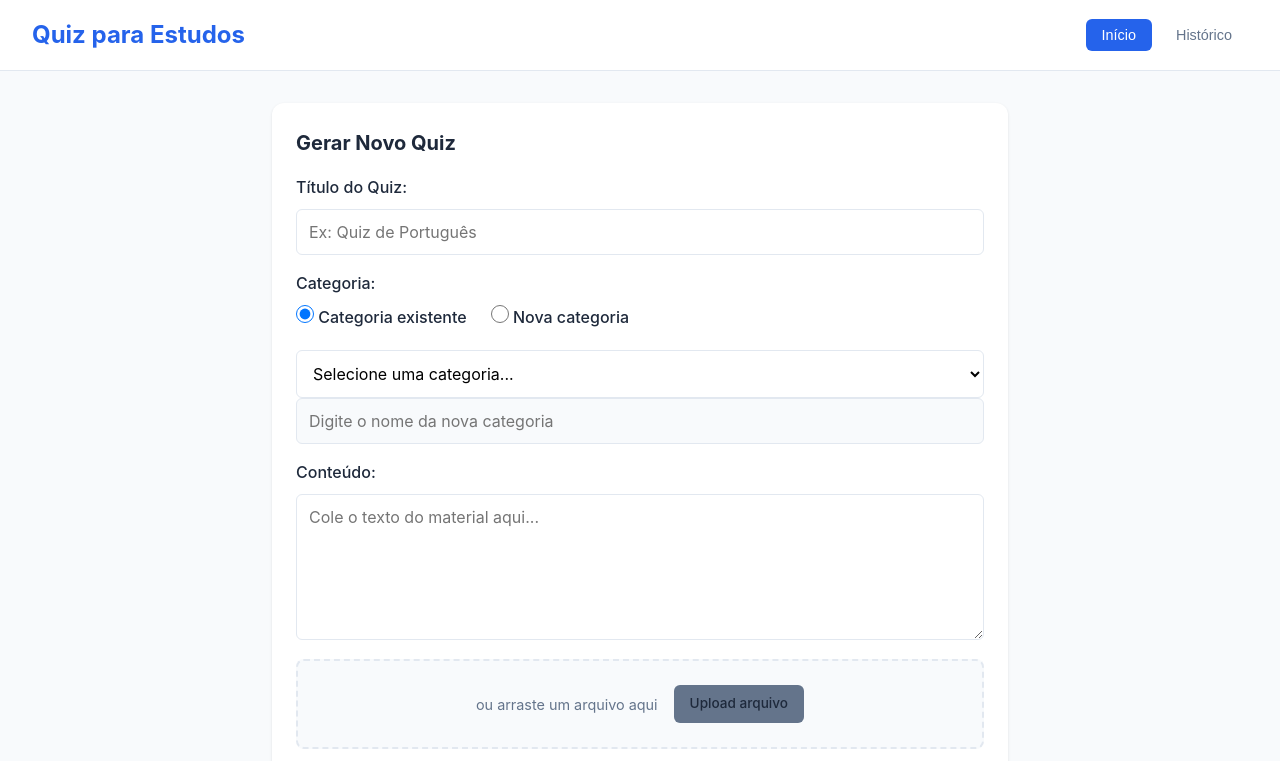
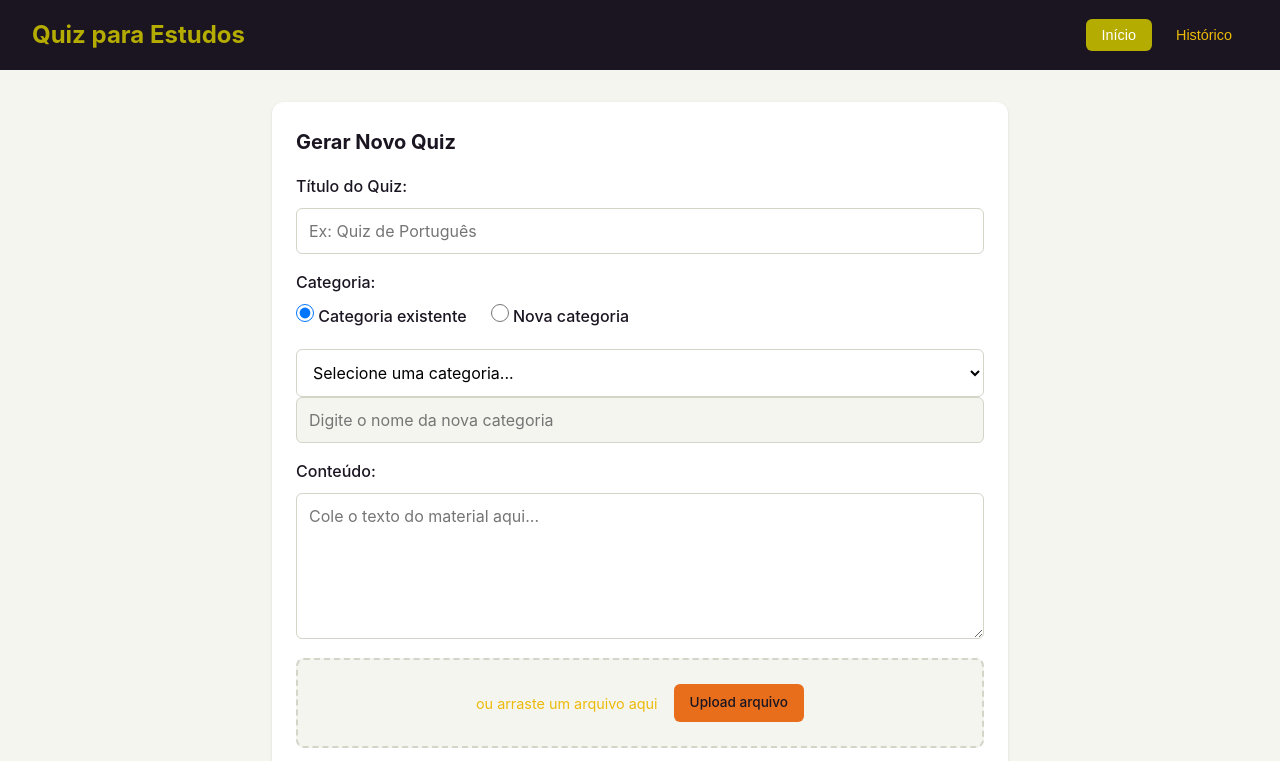
Before and after one commit to jady-sm-godoi/QUIZ-PARA-ESTUDOS, a plain HTML site: page frontend/index.html in a window 1280 px wide. Shown: the top 761 px of the page. Drawn offline with Linux system fonts and the light colour scheme; files that its build step writes are made by us from their sources; no server answers; files whose address does not match are found by name.

Commit message:
style: apply new color palette to quiz app

```diff
--- a/frontend/css/style.css
+++ b/frontend/css/style.css
@@ -5,14 +5,16 @@
 }
 
 :root {
-    --primary-color: #2563eb;
-    --secondary-color: #64748b;
-    --success-color: #22c55e;
-    --error-color: #ef4444;
-    --bg-color: #f8fafc;
+    --primary-color: #b5ac01;
+    --secondary-color: #ecba09;
+    --accent-color: #e86e1c;
+    --success-color: #b5ac01;
+    --error-color: #d41e45;
+    --dark-color: #1b1521;
+    --bg-color: #f5f5f0;
     --card-bg: #ffffff;
-    --text-color: #1e293b;
-    --border-color: #e2e8f0;
+    --text-color: #1b1521;
+    --border-color: #d4d4c9;
 }
 
 body {
@@ -26,14 +28,42 @@ body {
 }
 
 header {
-    background-color: var(--card-bg);
-    border-bottom: 1px solid var(--border-color);
+    background-color: var(--dark-color);
+    border-bottom: none;
     padding: 1rem 2rem;
     display: flex;
     justify-content: space-between;
     align-items: center;
     flex-wrap: wrap;
     gap: 1rem;
+}
+
+header h1 {
+    color: var(--secondary-color);
+    font-size: 1.5rem;
+}
+
+.nav-btn {
+    background: transparent;
+    border: 1px solid var(--border-color);
+    color: var(--text-color);
+    padding: 0.5rem 1rem;
+    border-radius: 0.375rem;
+    cursor: pointer;
+    transition: all 0.2s;
+    font-weight: 500;
+}
+
+.nav-btn:hover {
+    background-color: var(--primary-color);
+    color: white;
+    border-color: var(--primary-color);
+}
+
+.nav-btn.active {
+    background-color: var(--primary-color);
+    color: white;
+    border-color: var(--primary-color);
 }
 
 header h1 {
@@ -150,21 +180,21 @@ main {
 }
 
 .btn-primary:hover {
-    background-color: #1d4ed8;
+    background-color: #9a9001;
 }
 
 .btn-primary:disabled {
-    background-color: var(--secondary-color);
+    background-color: var(--border-color);
     cursor: not-allowed;
 }
 
 .btn-secondary {
-    background-color: var(--secondary-color);
+    background-color: var(--accent-color);
     color: white;
 }
 
 .btn-secondary:hover {
-    background-color: #475569;
+    background-color: #c75a12;
 }
 
 .quiz-info {
```
